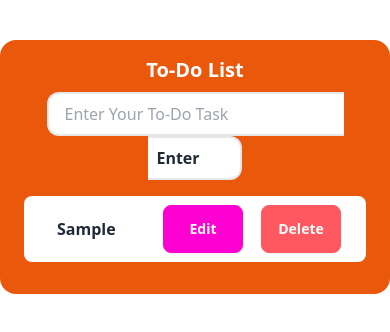
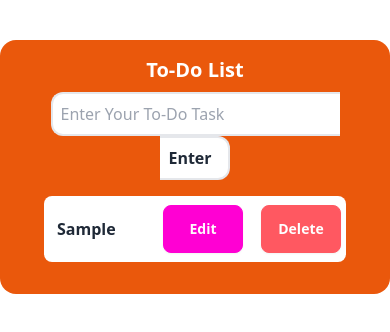
Before and after one commit to moshabbirhossain/to-do-list, a React (Vite) app: page / in a window 390 px wide. Both pictures are taken after typing "Sample" into the empty fields and a click on the button "Enter". Shown: the top 332 px of the page. Built offline with nearby package versions, Linux system fonts and the light colour scheme.

Commit message:
mobile responsive done

```diff
--- a/src/ToDo.jsx
+++ b/src/ToDo.jsx
@@ -46,12 +46,12 @@ const ToDo = () => {
                     required
                     onChange={(e) => setData(e.target.value)}
                     value={data}
-                    className="border-solid border-2 border-r-0 rounded-l-xl outline-none pl-4 pr-12 py-2"
+                    className="border-solid border-2 border-r-0 rounded-l-xl outline-none pl-2 md,lg:pl-4 pr-12 py-2"
                     placeholder="Enter Your To-Do Task"
                 />
                 <button
                     type="submit"
-                    className="border-solid border-2 border-l-0 rounded-r-xl outline-none pl-2 pr-10 py-2 font-bold bg-white">
+                    className="border-solid border-2 border-l-0 rounded-r-xl outline-none pl-2 pr-4 md,lg:pr-10 py-2 font-bold bg-white">
                     {editData !== null ? "Update" : "Enter"}
                 </button>
             </form>
@@ -59,7 +59,7 @@ const ToDo = () => {
                 saveData.map((item) => (
                     <table key={item.id} className="mx-auto mb-4 rounded-lg bg-white">
                         <tbody>
-                            <tr className="flex gap-4 items-center px-6 py-2">
+                            <tr className="flex gap-4 items-center px-1 md,lg:px-6 py-2">
                                 <td>
                                     <p className="border-solid border-0  rounded-lg px-2 w-24 md,lg:w-36 break-words bg-white font-semibold">
                                         {item.name}
```
